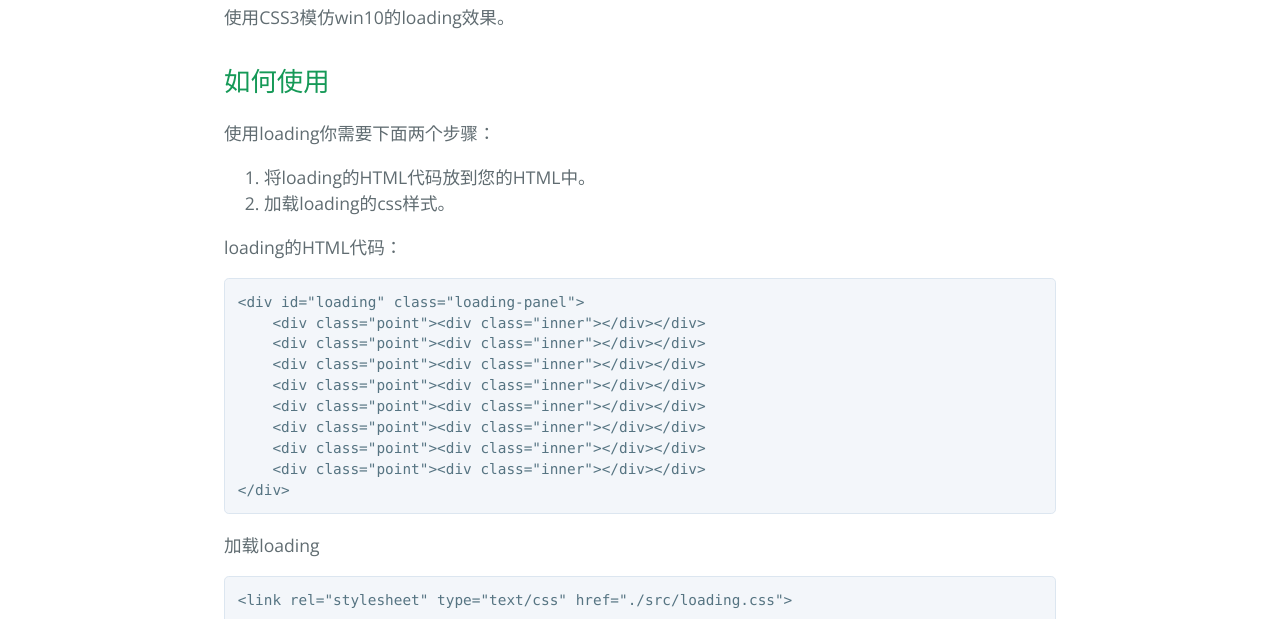
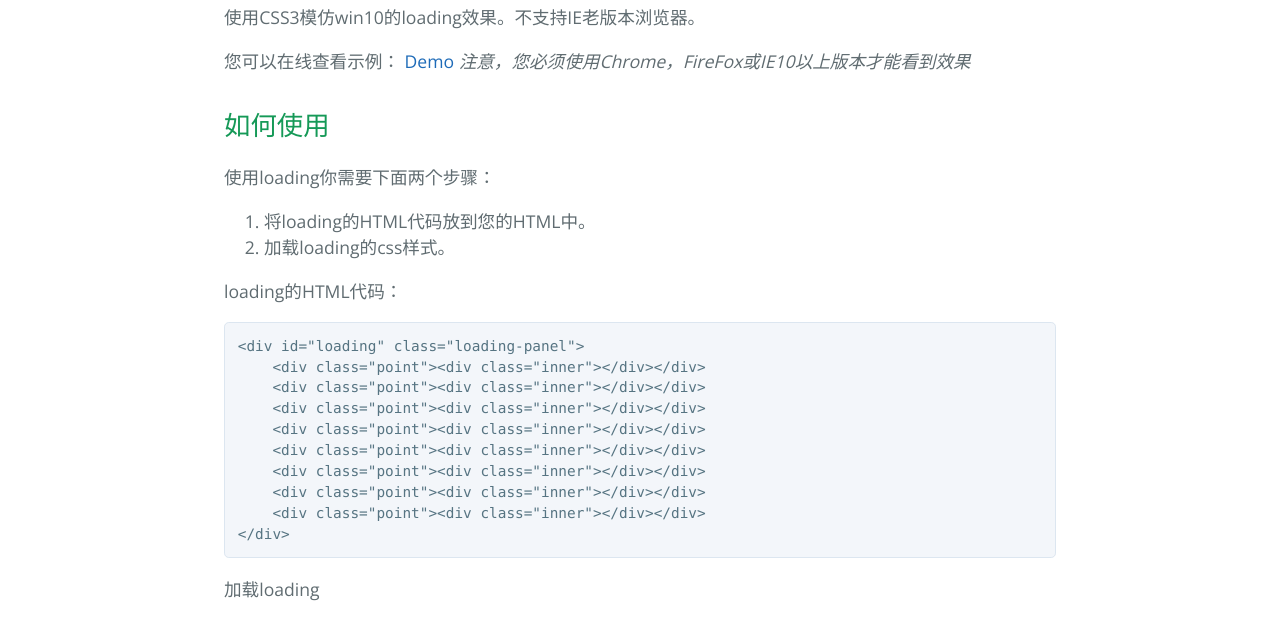
Before and after one commit to echoloyuk/loading, a plain HTML site: page index.html in a window 1280 px wide. Shown: the part 481-1100 px from the top of the page. Drawn offline with nearby package versions, Linux system fonts and the light colour scheme.

```diff
--- a/index.html
+++ b/index.html
@@ -22,7 +22,10 @@
       <h1>
 <a id="关于loading" class="anchor" href="#%E5%85%B3%E4%BA%8Eloading" aria-hidden="true"><span aria-hidden="true" class="octicon octicon-link"></span></a>关于loading</h1>
 
-<p>使用CSS3模仿win10的loading效果。</p>
+<p>使用CSS3模仿win10的loading效果。不支持IE老版本浏览器。</p>
+
+<p>您可以在线查看示例： <a href="http://htmlpreview.github.io/?https://github.com/echoloyuk/loading/blob/master/example.html">Demo</a>
+ <em>注意，您必须使用Chrome，FireFox或IE10以上版本才能看到效果</em></p>
 
 <h2>
 <a id="如何使用" class="anchor" href="#%E5%A6%82%E4%BD%95%E4%BD%BF%E7%94%A8" aria-hidden="true"><span aria-hidden="true" class="octicon octicon-link"></span></a>如何使用</h2>
```
Also changed, not shown: params.json (+1 -1 lines).
